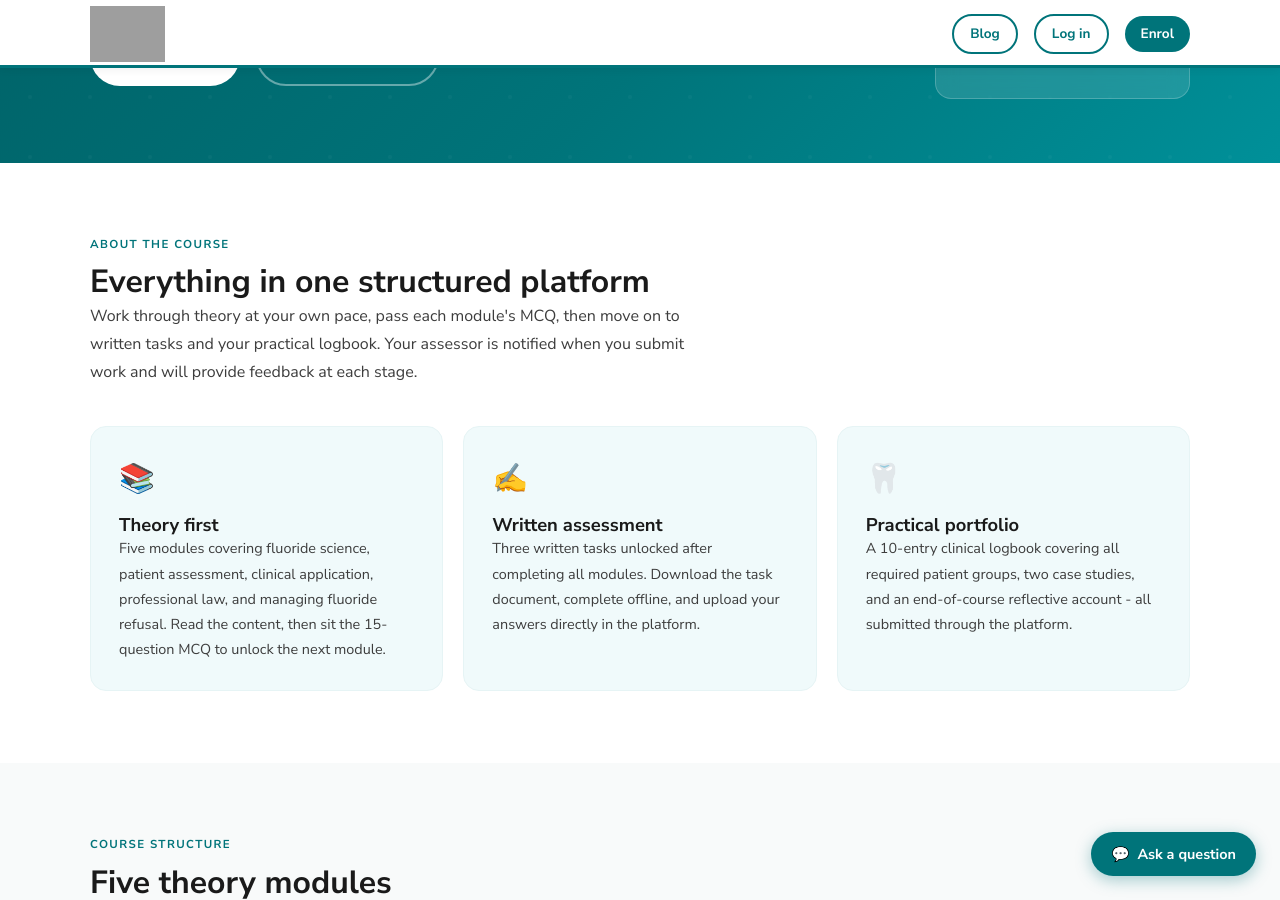
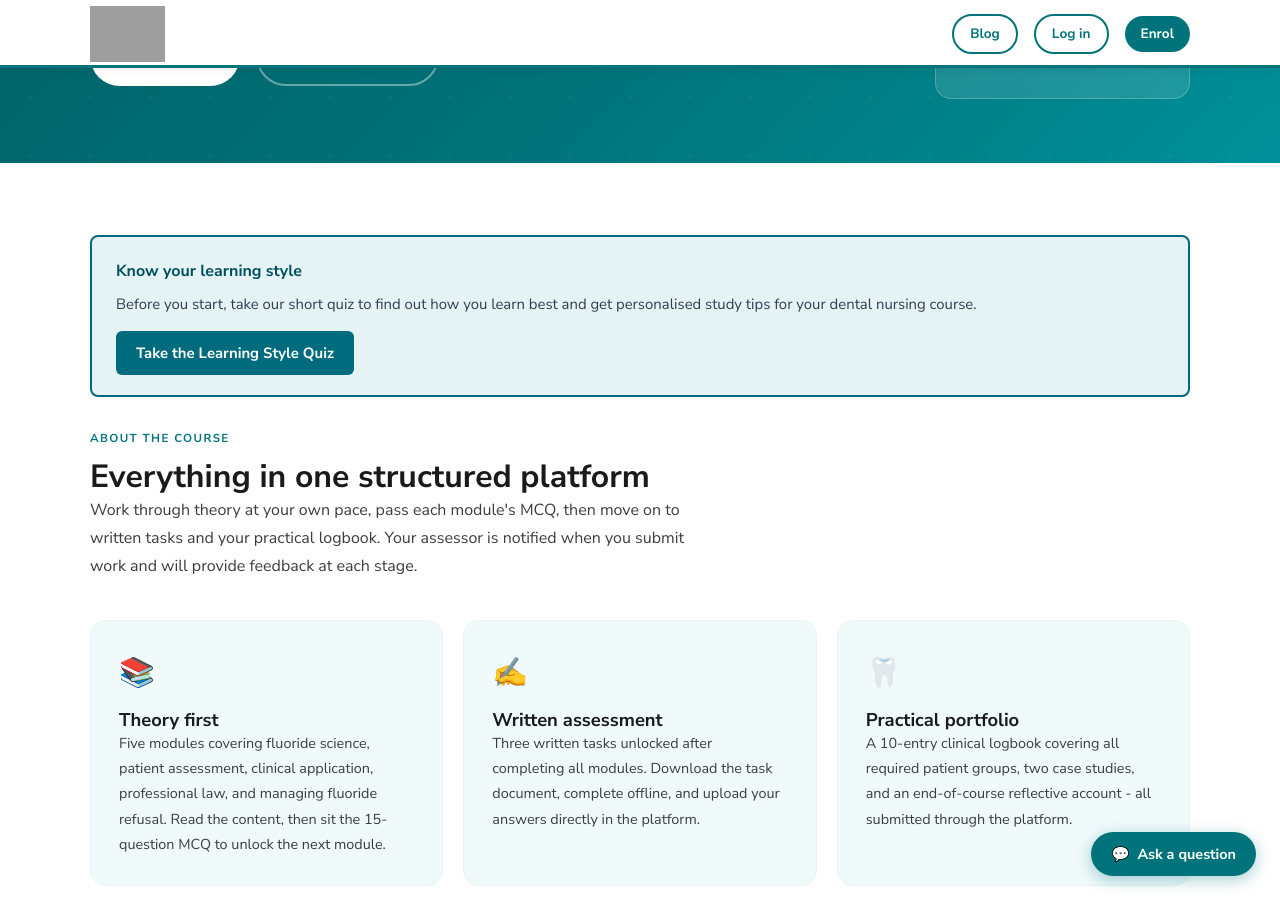
Before and after one commit to dentalnurse/Fluoride, a Jekyll site: the page index.html, which Jekyll copies as it is, in a window 1280 px wide and 900 px high, scrolled down 481 px. Built offline with Jekyll 4.4.1, drawn with Linux system fonts in a browser that asks for light colours; grey boxes are pictures that could not be loaded.

Commit message:
Add Learning Style Quiz banner to course overview
Co-Authored-By: Claude Sonnet 4.6 <noreply@anthropic.com>

```diff
--- a/index.html
+++ b/index.html
@@ -75,6 +75,13 @@
   <!-- Overview -->
   <section class="section" id="overview">
     <div class="container">
+
+      <div style="background:#E6F3F5;border:2px solid #006B7D;border-radius:8px;padding:20px 24px;margin:0 0 2rem;font-family:inherit;">
+        <p style="margin:0 0 6px;font-weight:700;color:#004F5E;font-size:1rem;">Know your learning style</p>
+        <p style="margin:0 0 14px;color:#2C3E50;font-size:0.93rem;">Before you start, take our short quiz to find out how you learn best and get personalised study tips for your dental nursing course.</p>
+        <a href="https://dentalnurse.github.io/Learningstylequiz/" target="_blank" rel="noopener" style="display:inline-block;background:#006B7D;color:#fff;padding:10px 20px;border-radius:6px;text-decoration:none;font-weight:700;font-size:0.93rem;">Take the Learning Style Quiz</a>
+      </div>
+
       <span class="section-label">About the course</span>
       <div class="section-intro">
         <h2>Everything in one structured platform</h2>
```
